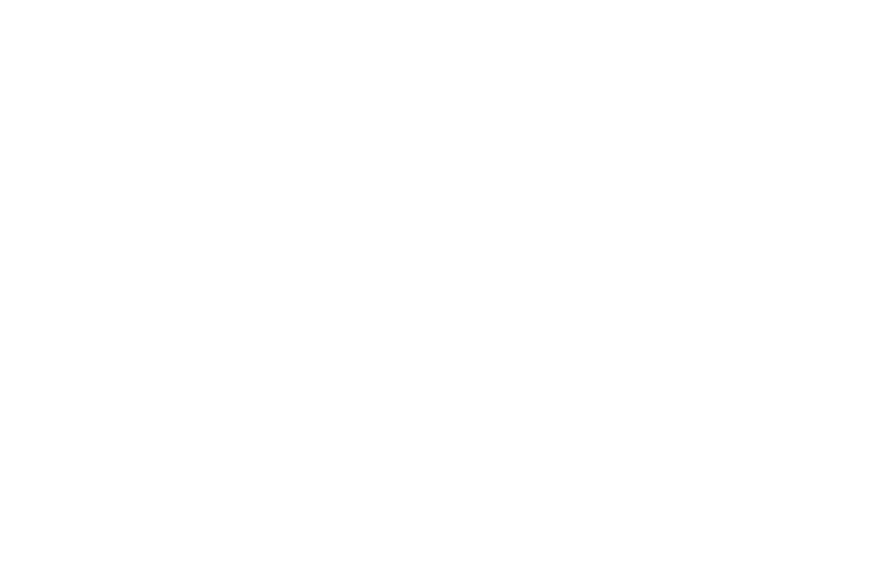
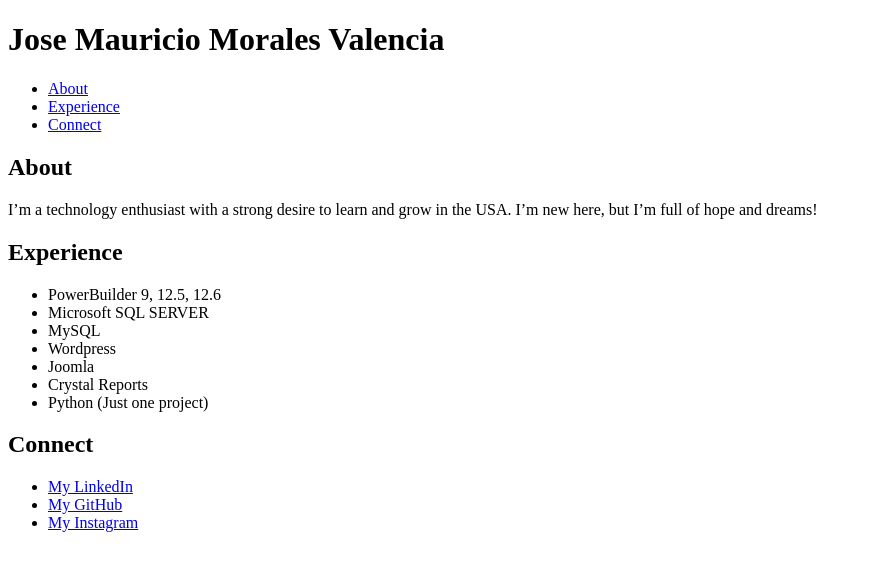
Before and after one commit to moralesvalen/jose-mauricio-morales-kepler, a plain HTML site: page index.html in a window 1280 px wide. Shown: the whole page, without its empty margins (0-871 px from the left). Drawn offline with Linux system fonts and the light colour scheme.

Commit message:
boilerplate and content added

```diff
--- a/index.html
+++ b/index.html
@@ -1,9 +1,63 @@
 <!DOCTYPE html>
 <html lang="en">
   <head>
-    <meta charset="UTF-8" />
-    <meta name="viewport" content="width=device-width, initial-scale=1.0" />
-    <title>Lesson 5 Kepler</title>
+    <title>Jose Mauricio Morales's Portfolio</title>
+    <meta name="author" content="Jose Mauricio Morales" />
+    <meta name="keywords" content="HTML, CSS, JavaScript" />
   </head>
-  <body></body>
+  <body>
+    <h1>Jose Mauricio Morales Valencia</h1>
+
+    <nav>
+      <ul>
+        <li><a href="#about">About</a></li>
+        <li><a href="#experience">Experience</a></li>
+        <li><a href="#connect">Connect</a></li>
+      </ul>
+    </nav>
+
+    <section id="about">
+      <h2>About</h2>
+      <p>
+        I’m a technology enthusiast with a strong desire to learn and grow in
+        the USA. I’m new here, but I’m full of hope and dreams!
+      </p>
+    </section>
+
+    <section id="experience">
+      <h2>Experience</h2>
+      <ul>
+        <li>PowerBuilder 9, 12.5, 12.6</li>
+        <li>Microsoft SQL SERVER</li>
+        <li>MySQL</li>
+        <li>Wordpress</li>
+        <li>Joomla</li>
+        <li>Crystal Reports</li>
+        <li>Python (Just one project)</li>
+      </ul>
+    </section>
+
+    <section id="connect">
+      <h2>Connect</h2>
+      <ul>
+        <li>
+          <a
+            href="https://www.linkedin.com/in/mauricio-moralesvalen"
+            target="_blank"
+            >My LinkedIn</a
+          >
+        </li>
+        <li>
+          <a href="https://github.com/moralesvalen" target="_blank"
+            >My GitHub</a
+          >
+        </li>
+        <li>
+          <a href="https://www.instagram.com/morales_valen" target="_blank"
+            >My Instagram</a
+          >
+        </li>
+      </ul>
+    </section>
+  </body>
 </html>
```
